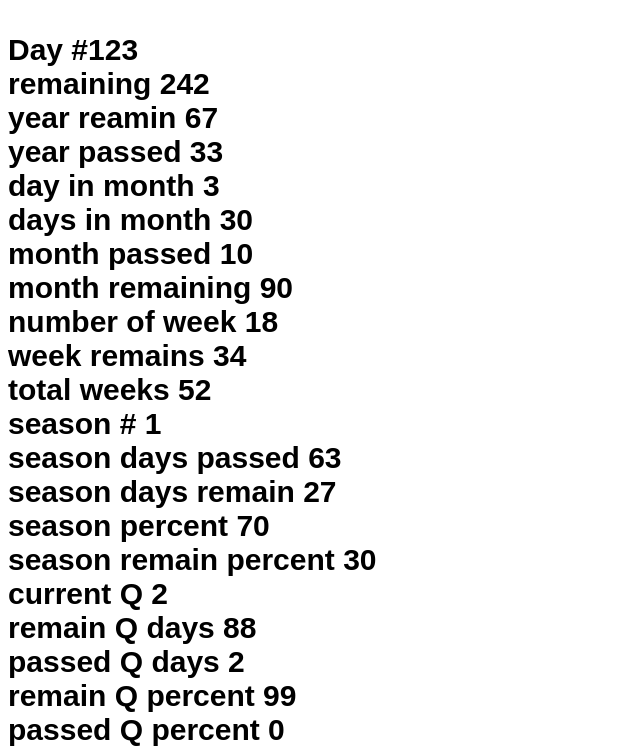
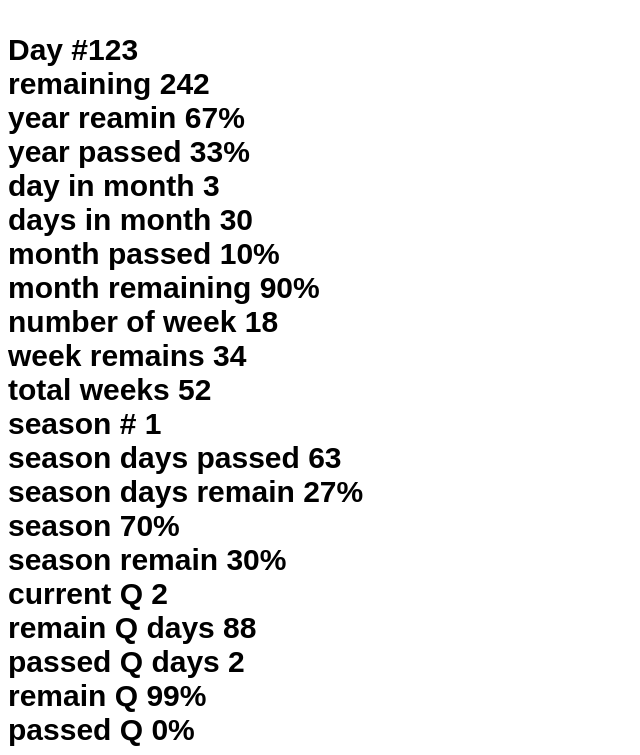
Before and after one commit to gazedash/time-percentage-now, a plain HTML site: page index.html in a window 1280 px wide. Shown: the part 80-835 px from the top of the page, without its empty margins (0-640 px from the left). Drawn offline with Linux system fonts and the light colour scheme.

Commit message:
Update index.html

```diff
--- a/index.html
+++ b/index.html
@@ -66,8 +66,8 @@ const remainPercentage = 100 - passedP;
 const days = `
 Day #${day}<br/>
 remaining ${remainDays}<br/>
-year reamin ${remainPercentage}<br/>
-year passed ${passedP}<br/>`;
+year reamin ${remainPercentage}%<br/>
+year passed ${passedP}%<br/>`;
 
 const cDayMonth = new Date().getDate();
 
@@ -169,23 +169,24 @@ const PASSED_Q_P = Math.floor(day_of_q / 90);
 const res = `${days}
 day in month ${cDayMonth} <br />
 days in month ${cDaysInMonth} <br />
-month passed ${MONTH_P} <br />
-month remaining ${REMAIN_MONTH_P} <br />
+month passed ${MONTH_P}% <br />
+month remaining ${REMAIN_MONTH_P}% <br />
 number of week ${N_WEEK} <br />
 week remains ${R_WEEK} <br />
 total weeks ${T_WEEK} <br />
 season # ${season[0]} <br />
 season days passed ${SEASON_N} <br />
-season days remain ${SEASON_R} <br />
-season percent ${SEASON_P} <br />
-season remain percent ${SEASON_R_P} <br />
+season days remain ${SEASON_R}% <br />
+season ${SEASON_P}% <br />
+season remain ${SEASON_R_P}% <br />
 current Q ${Q_CURRENT} <br />
 remain Q days ${REMAIN_Q_DAYS} <br />
 passed Q days ${PASSED_Q_DAYS} <br />
-remain Q percent ${REMAIN_Q_P} <br />
-passed Q percent ${PASSED_Q_P}`;
+remain Q ${REMAIN_Q_P}% <br />
+passed Q ${PASSED_Q_P}%`;
 
 setContent(res, ".info");
+
 
 
 </script>
```
